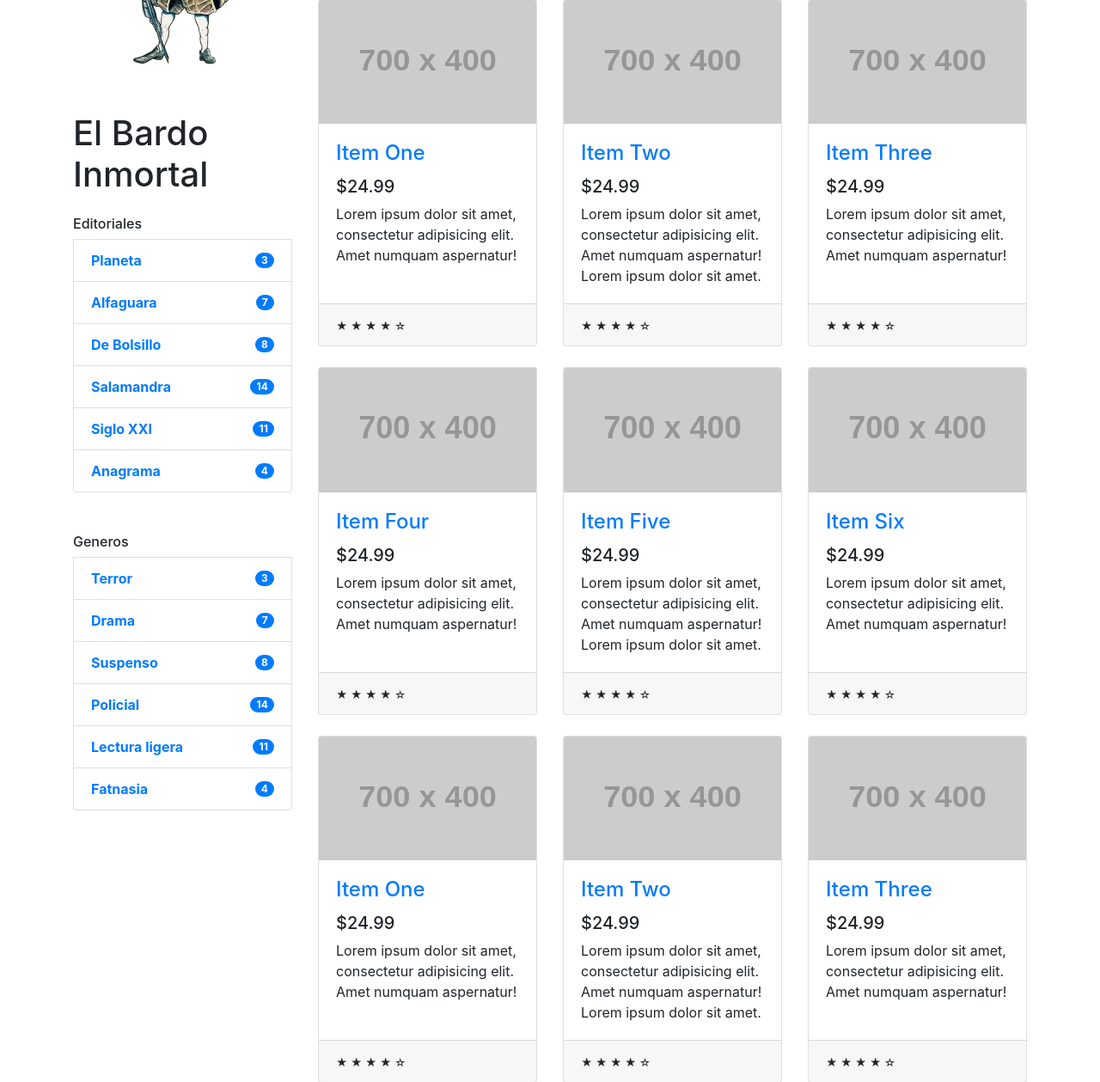
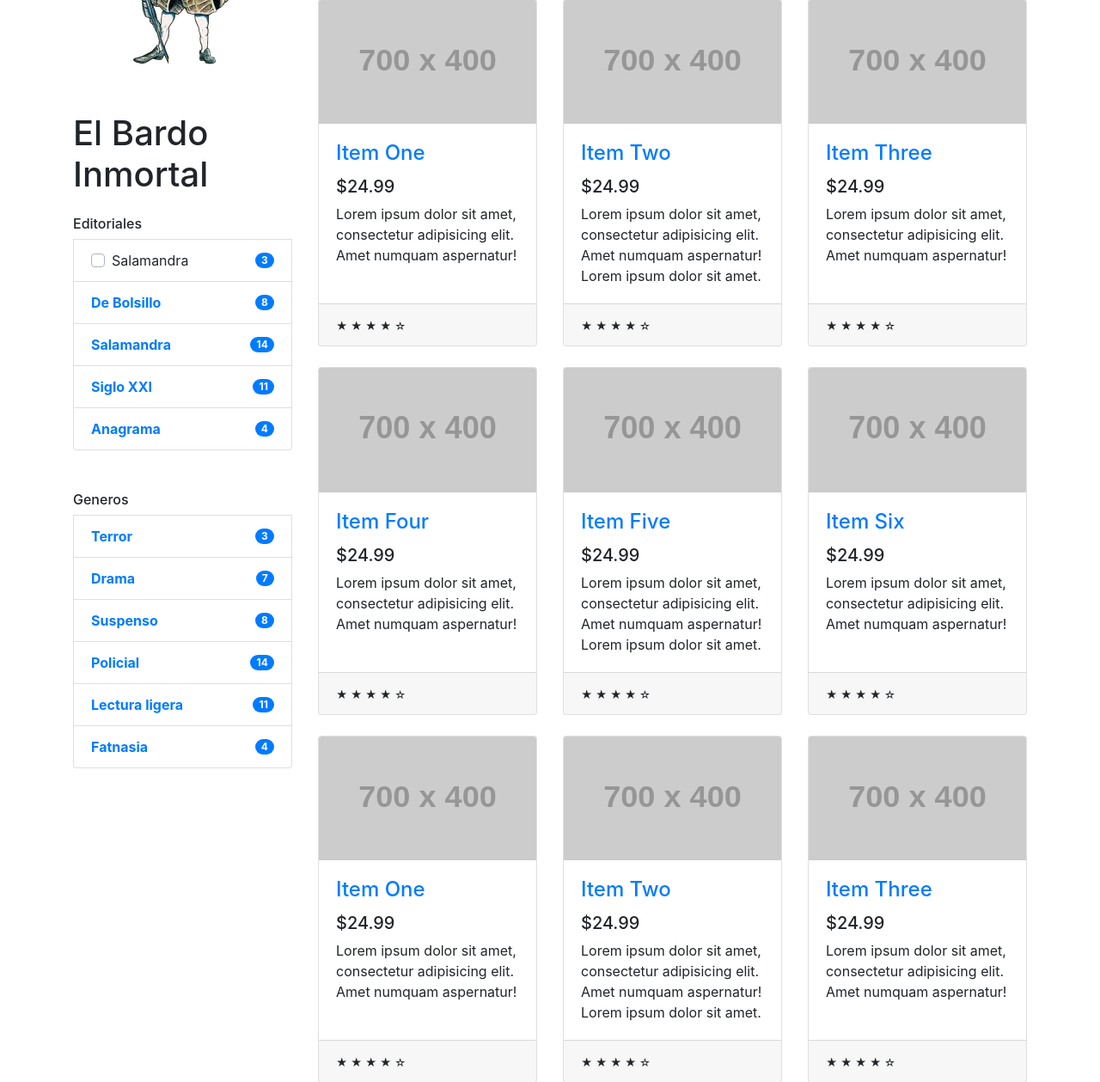
Before and after one commit to marcoskukuchka/TpWeb2, a PHP site: page /productos.php in a window 1280 px wide. Shown: the part 418-1677 px from the top of the page at 86% size. Run offline with PHP 8.4, Linux system fonts and the light colour scheme; grey boxes labelled with a size stand in for pictures from a placeholder-image service; some libraries are stand-ins or nearby versions.

Commit message:
checkbox en aside

```diff
--- a/includes/aside.php
+++ b/includes/aside.php
@@ -7,13 +7,19 @@
     <ul class="list-group pt-3">
         <h6>Editoriales</h6>
         <li class="list-group-item d-flex justify-content-between align-items-center">
-        <a href="#" class="font-weight-bold">Planeta</a>
+            <div class="custom-control custom-checkbox">
+                <input type="checkbox" class="custom-control-input " id="customCheck1">
+                <label class="custom-control-label" for="customCheck1">Salamandra</label>
+
+            </div>
             <span class="badge badge-primary badge-pill">3</span>
         </li>
-    <li class="list-group-item d-flex justify-content-between align-items-center">
-        <a href="#" class="font-weight-bold">Alfaguara</a>
-        <span class="badge badge-primary badge-pill">7</span>
-    </li>
+
+
+
+
+
+
         <li class="list-group-item d-flex justify-content-between align-items-center">
             <a href="#" class="font-weight-bold">De Bolsillo</a>
             <span class="badge badge-primary badge-pill">8</span>
```
Lines whose indentation alone changed are shown as unchanged.
